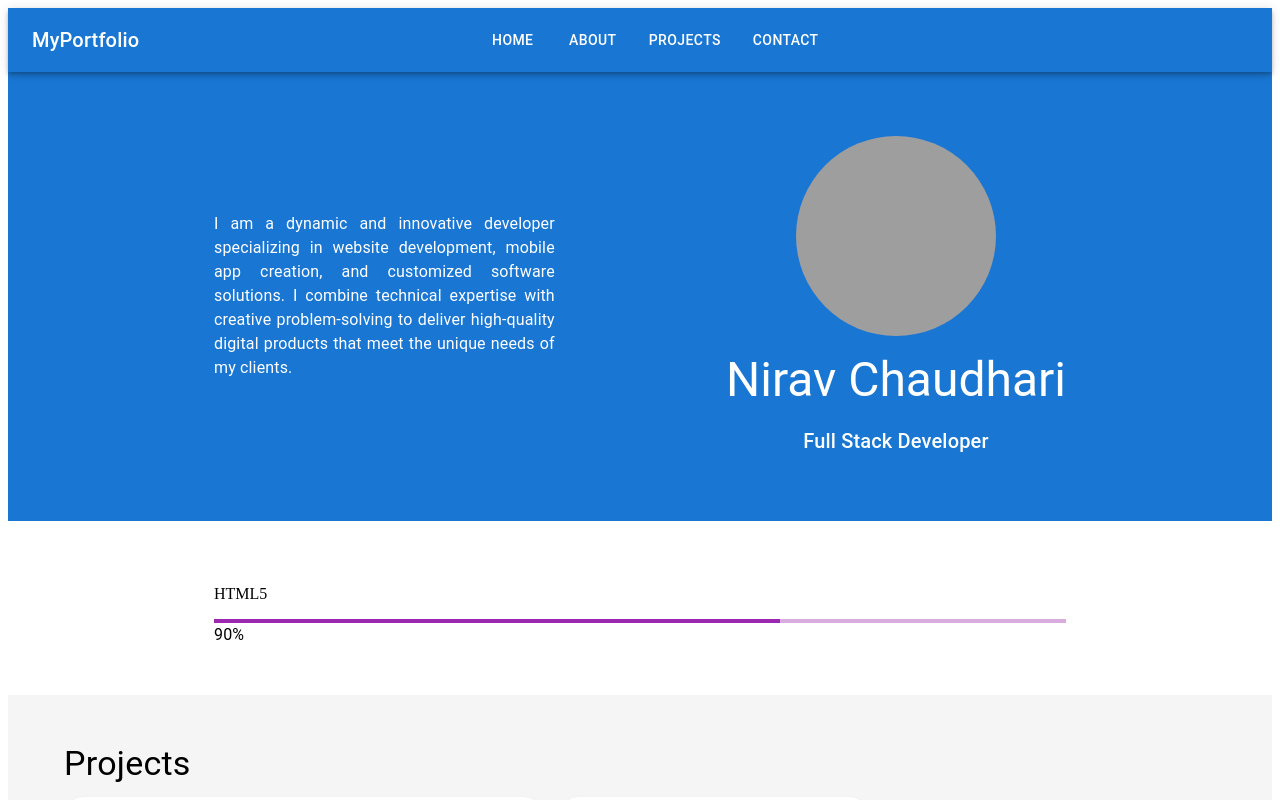
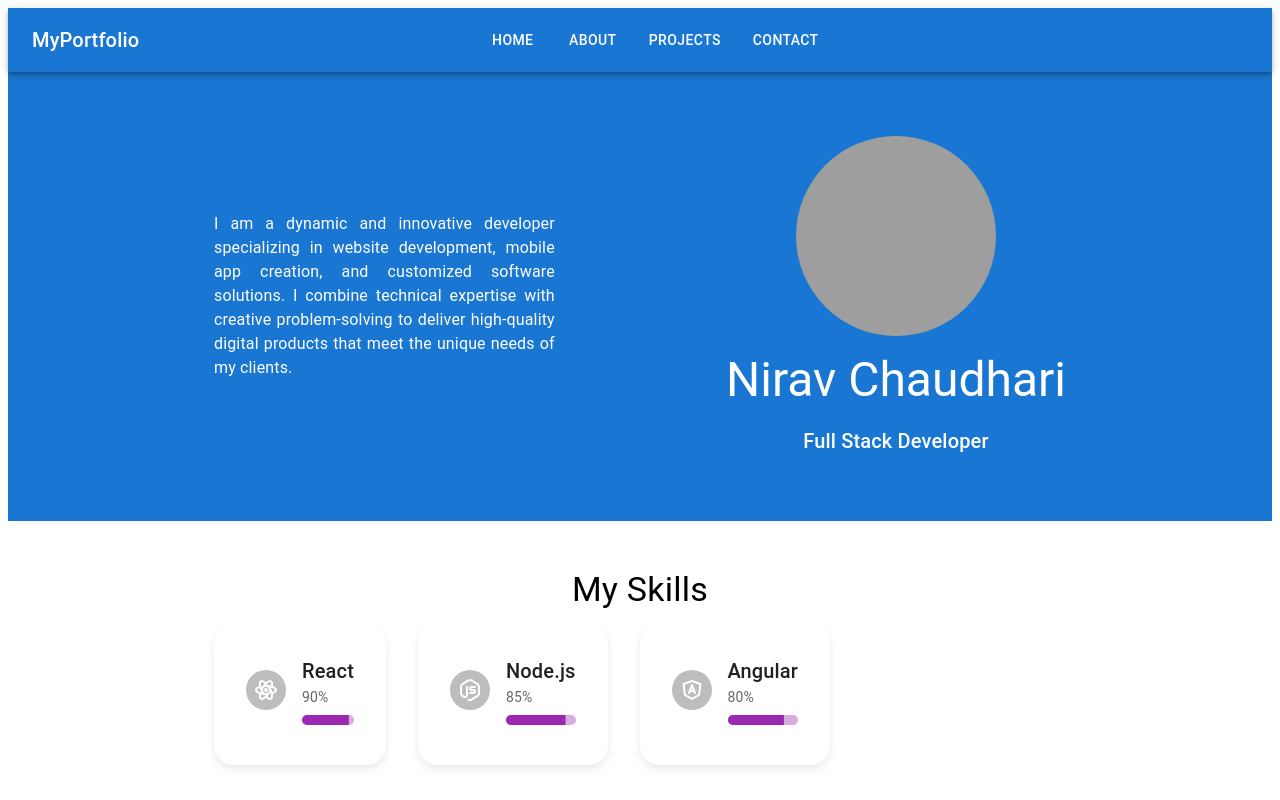
Before and after one commit to Nirx90/portfolio-react, a React (Vite) app: page / in a window 1280 px wide. Shown: the top 800 px of the page. Built offline with nearby package versions, Linux system fonts and the light colour scheme; grey boxes are pictures that could not be loaded; some icons are missing.

Commit message:
tabler icons added

```diff
--- a/package.json
+++ b/package.json
@@ -14,6 +14,7 @@
     "@emotion/styled": "^11.14.0",
     "@mui/icons-material": "^7.1.0",
     "@mui/material": "^7.1.0",
+    "@tabler/icons-react": "^3.34.0",
     "react": "^18.3.1",
     "react-dom": "^18.3.1"
   },
--- a/src/pages/home.jsx
+++ b/src/pages/home.jsx
@@ -14,6 +14,14 @@ import {
 import { GitHub, LinkedIn, Email } from "@mui/icons-material";
 import NavBar from "../components/NavBar";
 import CustomCard from "../components/CustomCards";
+import { IconBrandAngular, IconBrandMongodb, IconBrandNodejs, IconBrandReact } from "@tabler/icons-react";
+
+const skills = [
+  { name: "React", level: 90, icon: <IconBrandReact /> },
+  { name: "Node.js", level: 85, icon: <IconBrandNodejs /> },
+  { name: "Angular", level: 80, icon: <IconBrandAngular /> },
+  { name: "MongoDB", level: 75, icon: <IconBrandMongodb /> },
+];
 
 export default function HomePage() {
   return (
@@ -65,30 +73,43 @@ export default function HomePage() {
               <Typography variant="h3" component="h1" gutterBottom>
                 Nirav Chaudhari
               </Typography>
-              <Typography variant="h6">
-                Full Stack Developer
-              </Typography>
+              <Typography variant="h6">Full Stack Developer</Typography>
             </Box>
           </Box>
         </Container>
       </Box>
 
-      {/* About Section */}
       <Box sx={{ py: 6 }}>
         <Container maxWidth="md">
-          <div class="skill_bar">
-            <div class="info">
-              <div class="head">
-                <p>HTML5</p>
-              </div>
-              <LinearProgress color="secondary" />
+          <Typography variant="h4" align="center" gutterBottom>
+            My Skills
+          </Typography>
 
-              <Typography>90%</Typography>
-            </div>
-            <div class="bar">
-              <span ></span>
-            </div>
-          </div>
+          <Grid container spacing={4}>
+            {skills.map((skill) => (
+              <Grid item xs={12} sm={6} md={6} key={skill.name}>
+                <CustomCard>
+                  <CardContent>
+                    <Box display="flex" alignItems="center" gap={2}>
+                      <Avatar>{skill.icon}</Avatar>
+                      <Box flexGrow={1}>
+                        <Typography variant="h6">{skill.name}</Typography>
+                        <Typography variant="body2" color="textSecondary">
+                          {skill.level}%
+                        </Typography>
+                        <LinearProgress
+                          variant="determinate"
+                          value={skill.level}
+                          color="secondary"
+                          sx={{ mt: 1, height: 10, borderRadius: 5 }}
+                        />
+                      </Box>
+                    </Box>
+                  </CardContent>
+                </CustomCard>
+              </Grid>
+            ))}
+          </Grid>
         </Container>
       </Box>
 
```
Also changed, not shown: 1 other file (tests, documents, lock files or other folders).
